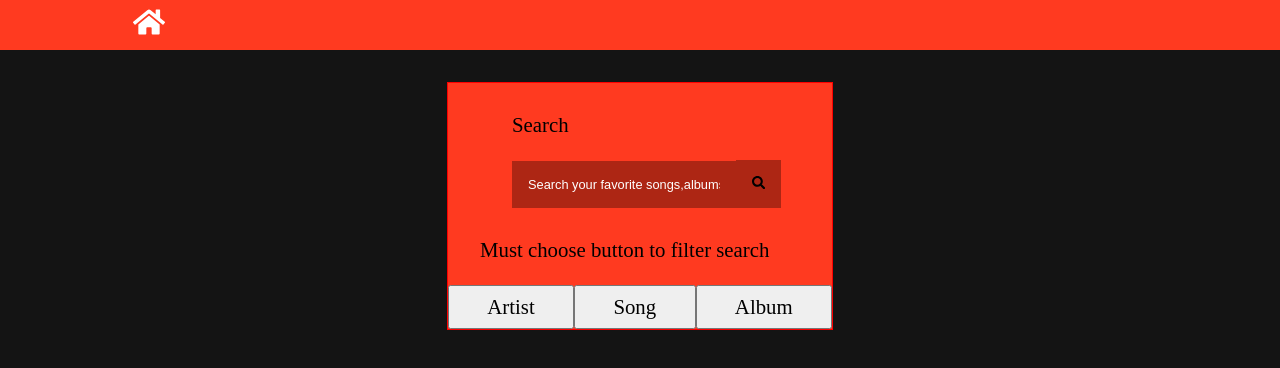
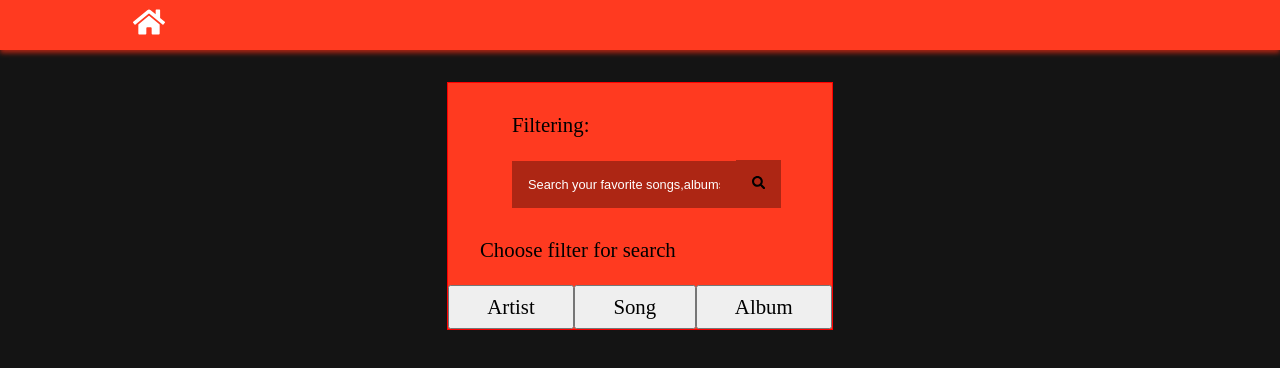
Before and after one commit to DominikColl/DominikColl_ProjectPort5, a React (Create React App) app: page /#/ in a window 1280 px wide. Shown: the top 368 px of the page. Built offline with nearby package versions, Linux system fonts and the light colour scheme; a web font is replaced by a local one.

Commit message:
Publishing

```diff
--- a/package.json
+++ b/package.json
@@ -2,7 +2,9 @@
   "name": "livefmapi",
   "version": "0.1.0",
   "private": true,
+  "homepage": "https://MusicData.com",
   "dependencies": {
+    "gh-pages": "^2.1.1",
     "react": "^16.11.0",
     "react-dom": "^16.11.0",
     "react-icons": "^3.8.0",
@@ -11,6 +13,8 @@
     "react-scripts": "3.2.0"
   },
   "scripts": {
+    "predeploy": "npm run build",
+    "deploy": "gh-pages -d build",
     "start": "react-scripts start",
     "build": "react-scripts build",
     "test": "react-scripts test",
--- a/src/Components/AlbumDetail.js
+++ b/src/Components/AlbumDetail.js
@@ -44,7 +44,8 @@ const AlbumDetail = (props) => {
           <li><h1>{albumData.name}</h1></li>
         </div>
         <li><h2>By {artist}</h2></li>
-        <li>Plays {playCount}</li>
+        {/* toLocaleString will format long numbers to make them readable very cool */}
+        <li>Plays {parseFloat(playCount).toLocaleString('en')}</li>
         <li>Release Date {published}</li>
         <li class='bio'> {summary}</li>
         <h2>Tracks</h2>
--- a/src/Components/ArtistDetail.js
+++ b/src/Components/ArtistDetail.js
@@ -24,7 +24,7 @@ const SongDetail = (props) => {
             setPlayCount(d.artist.stats.playcount);
             setSimilarArt(d.artist.similar.artist);
             setPic(d.artist.image[2]['#text']);
-            // console.log(d.artist.image[2]['text'])
+            console.log(d.artist.image[2]['text'])
         })
     }, [artistId])
 
@@ -43,7 +43,7 @@ const SongDetail = (props) => {
                     <li><h1>{artistName}</h1></li>
                 </div>
                 <li class='bio'>{bio}</li>
-                <li>Plays: {playCount}</li>
+                <li>Plays: {parseFloat(playCount).toLocaleString('en')}</li>
                 <h2>Similar Artist</h2>
                 {fillSimilarArt}
             </ul>
--- a/src/Components/SongDetail.js
+++ b/src/Components/SongDetail.js
@@ -42,7 +42,7 @@ const SongDetail = (props) => {
                 </div>
                 <li><h2>By {artistName}</h2></li>
                 <li><h2>Album Title: {albumTitle}</h2></li>
-                <li>Play Count: {playCount}</li>
+                <li>Play Count: {parseFloat(playCount).toLocaleString('en')}</li>
                 <li class='bio'>Summary: {songBio}</li>
             </ul>
         </div>
--- a/src/Components/form.js
+++ b/src/Components/form.js
@@ -5,18 +5,20 @@ import './style.css';
 const form = props => {
     return (
         <div>
-        <form>
+            <form onSubmit={props.click}>
                 <div id='fDiv'>
-        <h2>Search</h2>
+                    {/* <h2>Search</h2> */}
+                    <h2>Filtering: {props.filter}</h2>
                     <input type='text' placeholder='Search your favorite songs,albums, or artist'></input>
-             <Button string={<FaSearch/>} onClick={props.click}/>
+                    <input id='hideThis' type='submit' />
+                    <Button string={<FaSearch />} onClick={props.click} />
                 </div>
-            <h2>Must choose button to filter search </h2>
+                <h2>Choose filter for search</h2>
                 <ul id='formButCon'>
                     {/* passing onClick event to be placed in page */}
-                <li><button class='formBut' onClick={props.btnClick} type='button' id='artistButton'>Artist</button></li>
-                <li><button class='formBut' onClick={props.btnClick}type='button' id='songButton'>Song</button></li>
-                <li><button class='formBut' onClick={props.btnClick}type='button' id='albumButton'>Album</button></li>
+                    <li><button class='formBut' onClick={props.btnClick} type='button' id='Artist'>Artist</button></li>
+                    <li><button class='formBut' onClick={props.btnClick} type='button' id='Song'>Song</button></li>
+                    <li><button class='formBut' onClick={props.btnClick} type='button' id='Album'>Album</button></li>
                 </ul>
             </form>
         </div>
--- a/src/Components/style.css
+++ b/src/Components/style.css
@@ -86,6 +86,7 @@ ul div{
 }
 #nav{
     background-color: #ff3a20;
+    box-shadow: 0px 3px 5px 0px #ad2514;
 }
 form{
     background-color: #ff3a20;
@@ -154,9 +155,12 @@ ul button{
 }
 .detailList{
     width:75%;
-    border:1px solid red;
+   /* x border:1px solid red; */
     margin: 0 auto;
     font-family: asap;
+    background-color: #ad2514;
+    padding: .5rem;
+    box-shadow: 0px 3px 5px 0px #ad2514;
 }
 .detailList li{
     margin: .5rem;
@@ -175,4 +179,11 @@ ul button{
 }
 .imgCon{
     display: flex;
+
 }
+.imgCon img{
+    margin: .5rem;
+}
+#hideThis{
+    display: none;
+}
--- a/src/Page/Home.js
+++ b/src/Page/Home.js
@@ -13,7 +13,7 @@ import { artistClickk } from '../Page/Code';
 // Reacticons used and css Reset came from http://meyerweb.com/eric/tools/css/reset/
 class Home extends Component {
   //state
-  state = { search: '', name: 'name', other: 'other', filter: '', collection: [], topTracks: [], current: [] }
+  state = { search: '', name: 'name', other: 'other', filter: '', collection: [], topTracks: [], current: [], bigCollection: [] }
   //happens when all compents load in
   componentDidMount() {
     // this.fetchTopTracks();
@@ -111,14 +111,18 @@ class Home extends Component {
     console.log(this.state.filter);
     let search = document.querySelector('input').value;
     this.setState({ search });
-    if (this.state.filter === 'albumButton') {
+    if (this.state.filter === 'Album') {
       this.fetchAlbum(search);
-    } else if (this.state.filter === 'artistButton') {
+    } else if (this.state.filter === 'Artist') {
       this.fetchArtist(search);
-    } else if (this.state.filter === 'songButton') {
+    } else if (this.state.filter === 'Song') {
       this.fetchSong(search);
     } else if (this.state.filter === '') {
-      this.fetchAlbum(search);
+      let bigCollection = [];
+      bigCollection.push(this.fetchAlbum(search));
+      bigCollection.push(this.fetchArtist(search));
+      bigCollection.push(this.fetchSong(search));
+      this.setState({ bigCollection })
     }
   }
   //happens when filter button is clicked will be set using id of button clicked
@@ -145,18 +149,21 @@ class Home extends Component {
     //filling content based off what the filter is getting data from collection in state set when fetching data
     let fillContent = this.state.collection.map((e, i) => {
       console.log(e);
-      if (this.state.filter === 'artistButton') {
+      if (this.state.filter === 'Artist') {
         return <li id={i} to='/MoreInfo'><ArtistItem id={i} id={e.mbid} click={this.artistClick} img={e.image[2]['#text']} name={e.name} followers={e.listeners} url={e.url} /></li>
-      } else if (this.state.filter === 'albumButton') {
+      } else if (this.state.filter === 'Album') {
         return <li id='albumId' onClick={((e) => this.artistClick(e))} ><AlbumItem id={e.mbid} img={e.image[2]['#text']} albumName={e.name} artist={e.artist} url={e.url} /></li>
-      } else if (this.state.filter === 'songButton') {
+      } else if (this.state.filter === 'Song') {
         return <li onClick={this.trackClick} to='/MoreInfo'><SongItem img={e.image[2]['#text']} id={e.mbid} songName={e.name} artistName={e.artist} plays={e.listeners} url={e.url} /></li>
+      } else if (this.state.filter === '') {
+        console.log(e);
+        return <div><img src={e.image[2]['#text']} /><li>{e.name}</li> <li>{e.artist}</li></div>
       }
     })
     return (
       <div>
         <Header click={this.homeClick} />
-        <Form btnClick={this.btnClick} click={this.click} />
+        <Form btnClick={this.btnClick} filter={this.state.filter} click={this.click} />
         <ul id='listCon'>
           {/* calling function */}
           {fillContent}
```
Also changed, not shown: 1 other file (tests, documents, lock files or other folders). Lines whose indentation alone changed are shown as unchanged.
